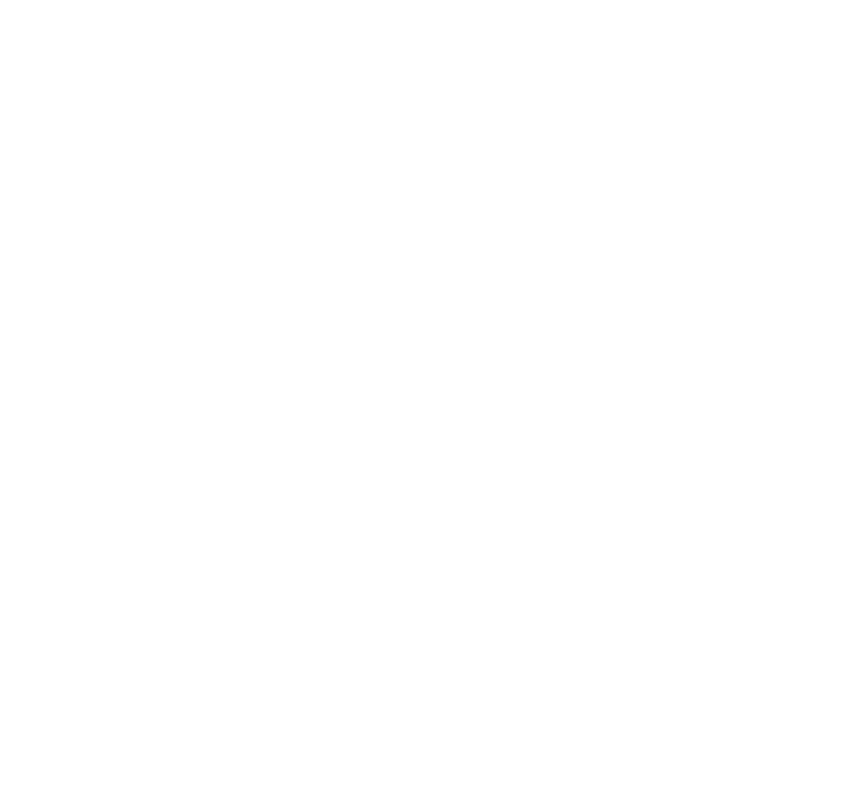
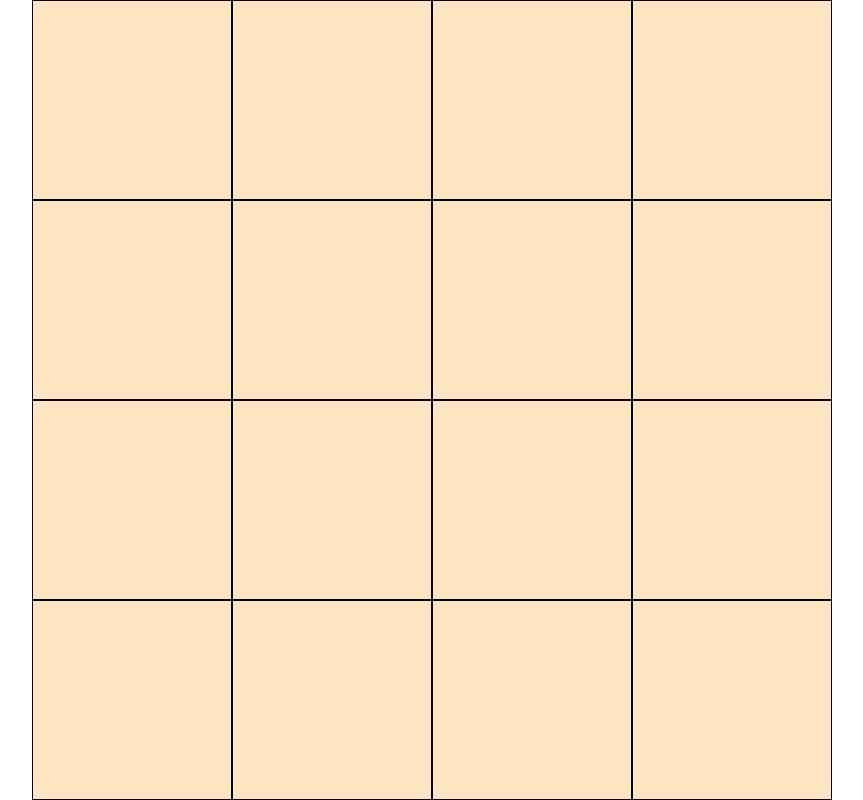
Before and after one commit to rizzitsinha/etch-a-sketch, a plain HTML site: page index.html in a window 1280 px wide. Shown: the whole page, without its empty margins (208-1071 px from the left). Drawn offline with Linux system fonts and the light colour scheme.

Commit message:
4X4 grid built solely using javascript

```diff
--- a/index.js
+++ b/index.js
@@ -0,0 +1,29 @@
+// Creating and appending large container
+const largeContainer = document.createElement("div");
+largeContainer.classList.add("large-container");
+document.body.appendChild(largeContainer);
+
+// Setting attributes for the large container
+largeContainer.setAttribute(`style`, `display: flex; flex-direction: column; align-items: center`)
+
+// Creating and appending 4 containers to the large-container
+for(let i = 0; i < 4; i++){
+    const container = document.createElement("div");
+    container.classList.add("container")
+    largeContainer.appendChild(container);
+    console.log("appended container!")
+
+    // Setting attributes for the container
+    container.setAttribute(`style`, `display: flex`)
+
+    // Creating and appending 4 grid boxed to each container
+    for (let i = 0; i < 4; i++) {
+        const gridBox = document.createElement("div");
+        gridBox.classList.add("grid-box");
+        container.appendChild(gridBox);
+        console.log("appended box")
+
+        // Setting attributrs for grid boxes
+        gridBox.setAttribute(`style`, `height: 200px; width: 200px; background-color: bisque; border: black 1px solid`)
+    }
+}
--- a/style.css
+++ b/style.css
@@ -0,0 +1,10 @@
+html {
+    box-sizing: border-box;
+}
+*,
+*::before,
+*::after {
+    box-sizing: inherit;
+    margin: 0%;
+    padding: 0%;
+}
```
Also changed, not shown: index.html (+0 -1 lines).
